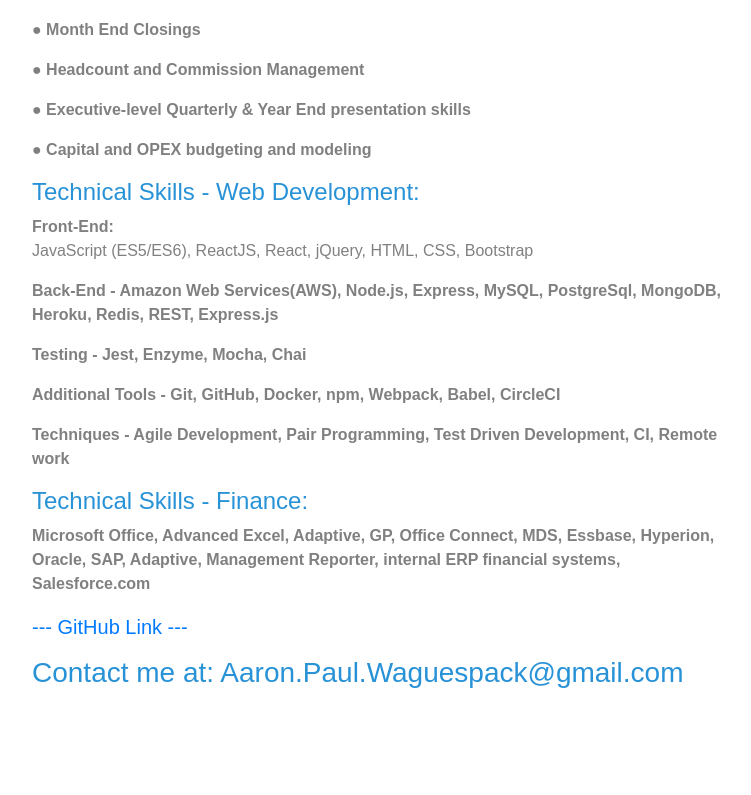
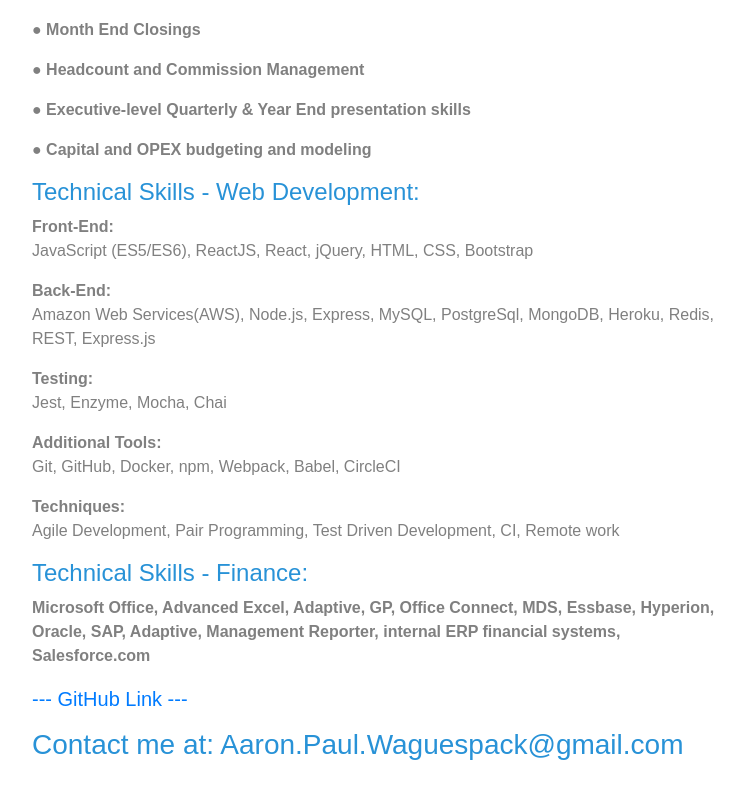
Before and after one commit to Aaron-Waguespack/resumelandingpage, a React (Create React App) app: page / in a window 1280 px wide. Shown: the part 1031-1826 px from the top of the page, without its empty margins (253-1004 px from the left). Before the commit the page ends 1754 px from the top, so only its background shows below. Built offline with nearby package versions, Linux system fonts and the light colour scheme.

Commit message:
home web tech formating

```diff
--- a/src/components/home.js
+++ b/src/components/home.js
@@ -29,10 +29,10 @@
             <p className="bulletpoint">● Capital and OPEX budgeting and modeling </p>
             <h4>Technical Skills - Web Development: </h4>
             <p className="bulletpoint"> <strong>Front-End:</strong> <p>JavaScript (ES5/ES6), ReactJS, React, jQuery, HTML, CSS, Bootstrap</p></p>
-            <p className="bulletpoint"> Back-End - Amazon Web Services(AWS), Node.js, Express, MySQL, PostgreSql, MongoDB, Heroku, Redis, REST, Express.js</p>
-            <p className="bulletpoint"> Testing - Jest, Enzyme, Mocha, Chai</p>
-            <p className="bulletpoint"> Additional Tools - Git, GitHub, Docker, npm, Webpack, Babel, CircleCI</p>
-            <p className="bulletpoint">Techniques - Agile Development, Pair Programming, Test Driven Development, CI, Remote work</p>
+            <p className="bulletpoint"> <strong>Back-End:</strong><p> Amazon Web Services(AWS), Node.js, Express, MySQL, PostgreSql, MongoDB, Heroku, Redis, REST, Express.js</p></p>
+            <p className="bulletpoint"> <strong>Testing:</strong> <p>Jest, Enzyme, Mocha, Chai</p></p>
+            <p className="bulletpoint"> <strong>Additional Tools:</strong> <p>Git, GitHub, Docker, npm, Webpack, Babel, CircleCI</p></p>
+            <p className="bulletpoint"><strong>Techniques:</strong> <p>Agile Development, Pair Programming, Test Driven Development, CI, Remote work</p></p>
             <h4>Technical Skills - Finance: </h4>
             <p className="bulletpoint"> Microsoft Office, Advanced Excel, Adaptive, GP, Office Connect, MDS,
                  Essbase, Hyperion, Oracle, SAP, Adaptive, Management Reporter, internal ERP financial systems,
```
